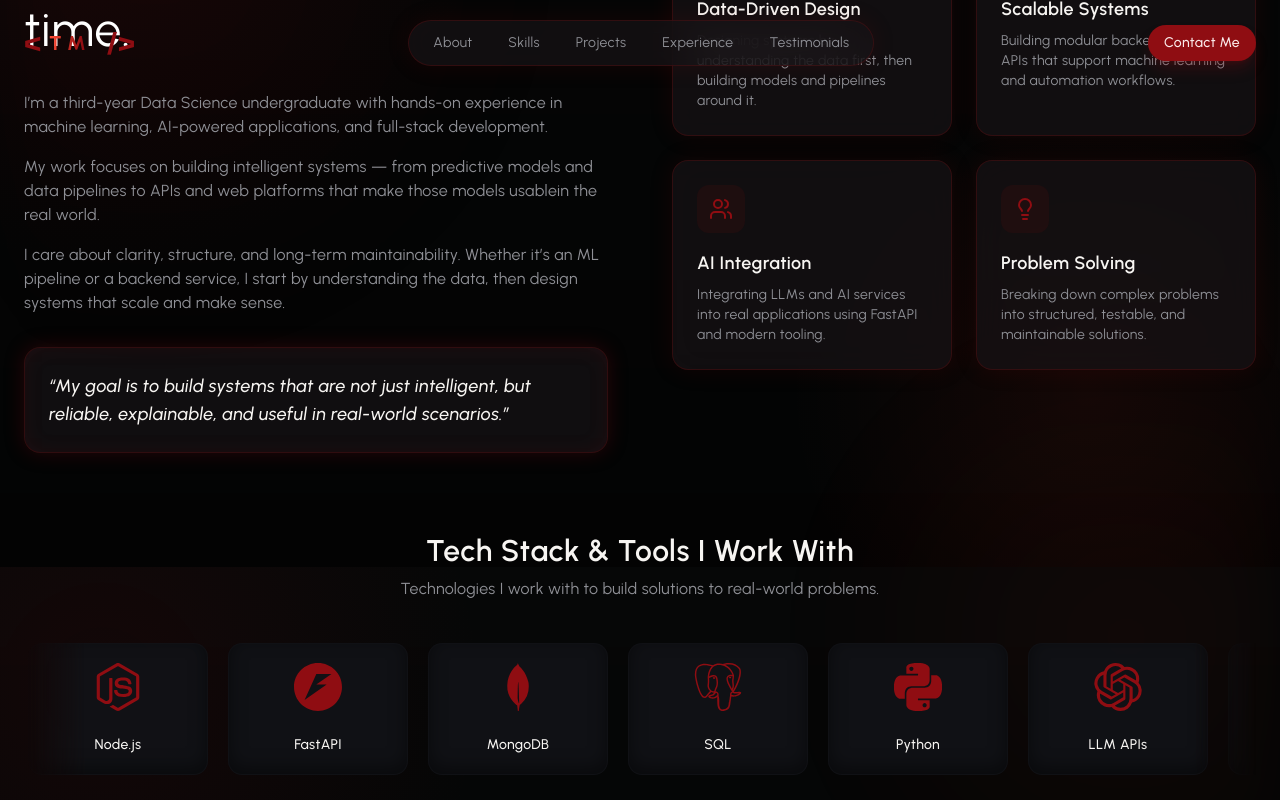
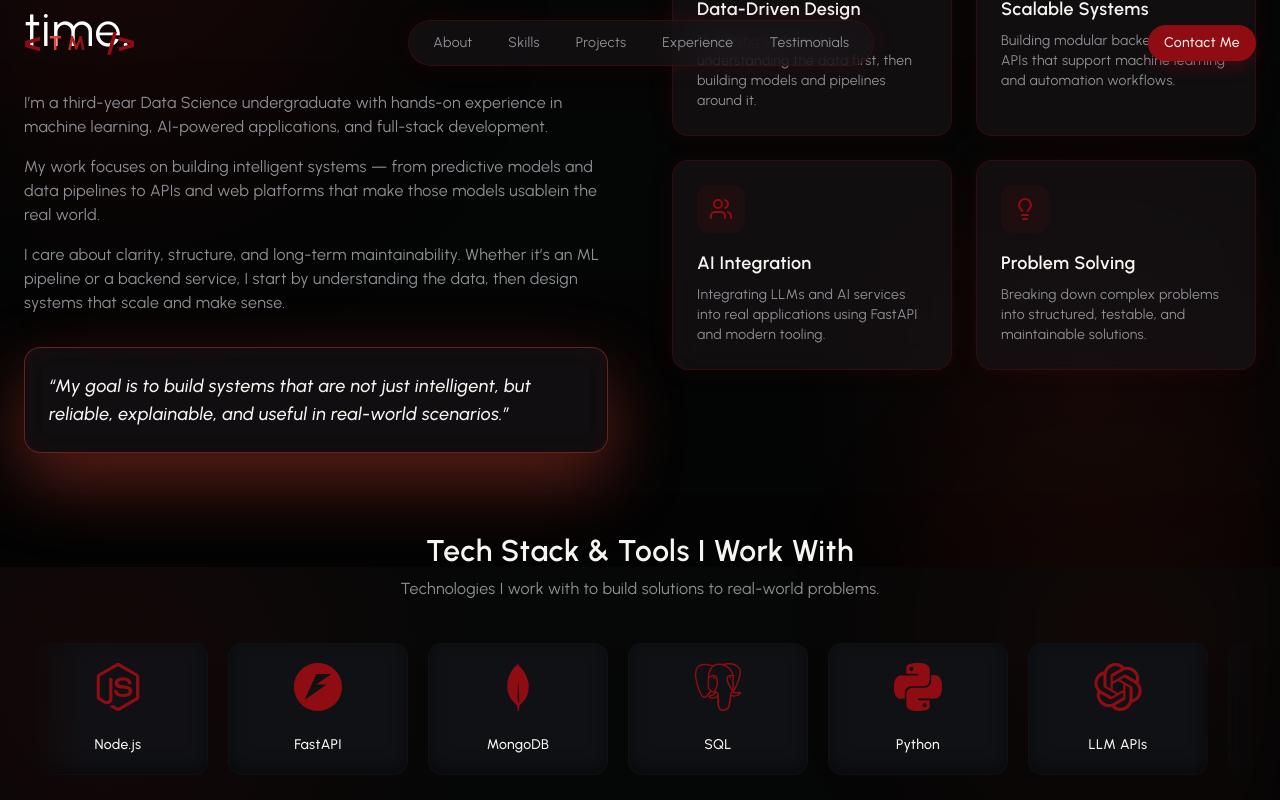
Before and after one commit to thithiramalsen/portfolio-mk2, a React (Vite) app: page / in a window 1280 px wide. In both pictures the pointer is over the element 316 px from the left and 1433 px from the top of the page. Shown: the part 1033-1833 px from the top of the page. Built offline with nearby package versions, Linux system fonts and the light colour scheme.

Commit message:
about cards animation

```diff
--- a/src/index.css
+++ b/src/index.css
@@ -817,6 +817,30 @@
     border-color: color-mix(in srgb, var(--color-primary) 18%, transparent);
   }
 
+  /* About section cards: match hover/glow/scale from Skills & Experience */
+  #about .glass:hover {
+    transform: translateY(-6px) scale(1.02);
+    box-shadow: 0 28px 72px color-mix(in srgb, var(--color-highlight) 36%, transparent), inset 0 0 20px color-mix(in srgb, var(--color-primary) 8%, transparent);
+    border-color: color-mix(in srgb, var(--color-highlight) 36%, transparent);
+  }
+
+  #about .glass,
+  #about .glass .w-12 svg {
+    transition: transform .22s cubic-bezier(.2,.9,.2,1), box-shadow .22s ease, filter .22s ease, color .18s ease;
+  }
+
+  /* Float/glow the icon inside the card on hover */
+  #about .glass:hover .w-12 {
+    transform: translateY(-2px) scale(1.06);
+    box-shadow: 0 18px 48px color-mix(in srgb, var(--color-highlight) 44%, transparent);
+    background: color-mix(in srgb, var(--color-surface) 36%, transparent);
+  }
+
+  #about .glass:hover .w-12 svg {
+    color: var(--color-highlight);
+    filter: drop-shadow(0 12px 34px color-mix(in srgb, var(--color-highlight) 40%, transparent));
+  }
+
   /* header separator between icon and title */
   .header-sep {
     width: 1px;
```
